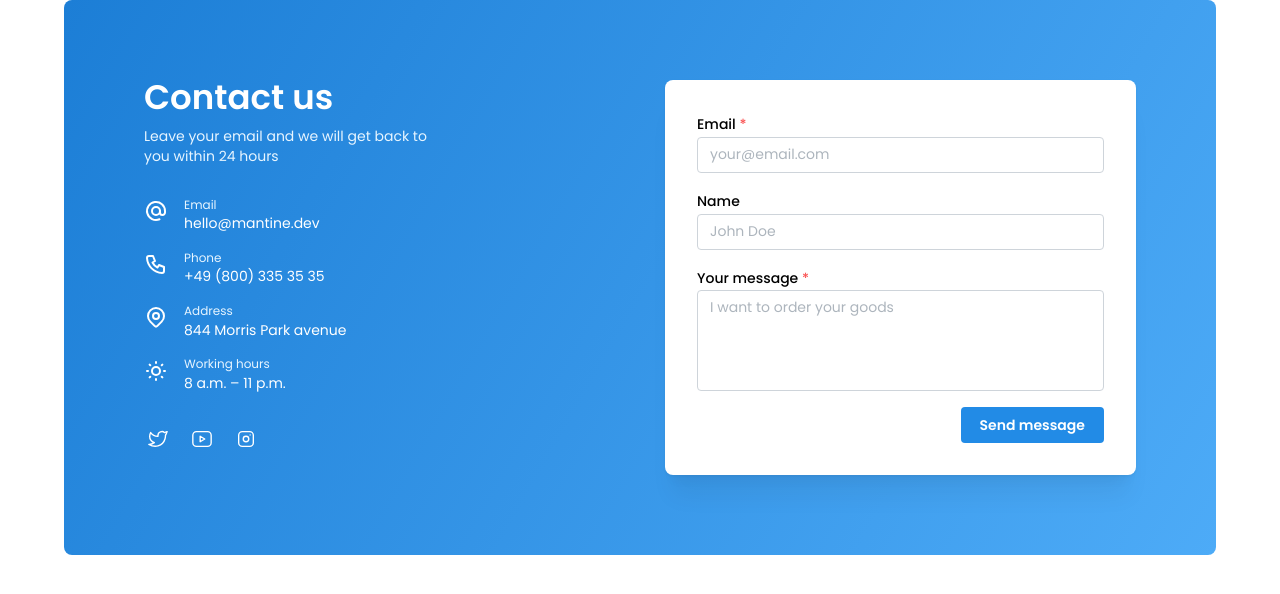
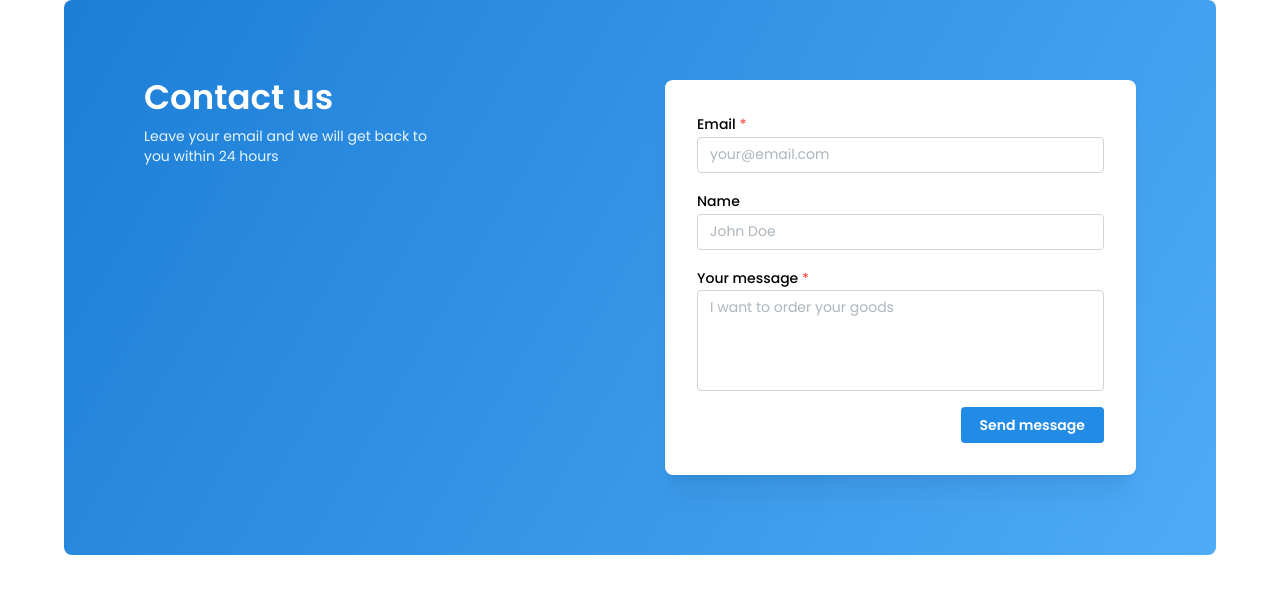
Before and after one commit to renras/hblcareers-assessment, a Next.js app: page / in a window 1280 px wide. Shown: the top 594 px of the page. Built offline with nearby package versions, Linux system fonts and the light colour scheme.

Commit message:
remove unneeded components

```diff
--- a/src/components/LeadCapturingForm/ContactIcons.module.css
+++ /dev/null
@@ -1,18 +0,0 @@
-.wrapper {
-  display: flex;
-  align-items: center;
-  color: var(--mantine-color-white);
-}
-
-.icon {
-  margin-right: var(--mantine-spacing-md);
-  background-color: transparent;
-}
-
-.title {
-  color: var(--mantine-color-blue-0);
-}
-
-.description {
-  color: var(--mantine-color-white);
-}
--- a/src/components/LeadCapturingForm/ContactIcons.tsx
+++ /dev/null
@@ -1,46 +0,0 @@
-import { IconAt, IconMapPin, IconPhone, IconSun } from "@tabler/icons-react";
-import { Box, Stack, Text } from "@mantine/core";
-import classes from "./ContactIcons.module.css";
-
-interface ContactIconProps
-  extends Omit<React.ComponentPropsWithoutRef<"div">, "title"> {
-  icon: typeof IconSun;
-  title: React.ReactNode;
-  description: React.ReactNode;
-}
-
-function ContactIcon({
-  icon: Icon,
-  title,
-  description,
-  ...others
-}: ContactIconProps) {
-  return (
-    <div className={classes.wrapper} {...others}>
-      <Box mr="md">
-        <Icon size={24} />
-      </Box>
-
-      <div>
-        <Text size="xs" className={classes.title}>
-          {title}
-        </Text>
-        <Text className={classes.description}>{description}</Text>
-      </div>
-    </div>
-  );
-}
-
-const MOCKDATA = [
-  { title: "Email", description: "hello@mantine.dev", icon: IconAt },
-  { title: "Phone", description: "+49 (800) 335 35 35", icon: IconPhone },
-  { title: "Address", description: "844 Morris Park avenue", icon: IconMapPin },
-  { title: "Working hours", description: "8 a.m. – 11 p.m.", icon: IconSun },
-];
-
-export function ContactIconsList() {
-  const items = MOCKDATA.map((item, index) => (
-    <ContactIcon key={index} {...item} />
-  ));
-  return <Stack>{items}</Stack>;
-}
--- a/src/components/LeadCapturingForm/LeadCapturingForm.tsx
+++ b/src/components/LeadCapturingForm/LeadCapturingForm.tsx
@@ -1,10 +1,4 @@
 import {
-  IconBrandInstagram,
-  IconBrandTwitter,
-  IconBrandYoutube,
-} from "@tabler/icons-react";
-import {
-  ActionIcon,
   Button,
   Group,
   SimpleGrid,
@@ -13,23 +7,9 @@ import {
   TextInput,
   Title,
 } from "@mantine/core";
-import { ContactIconsList } from "./ContactIcons";
-import classes from "./ContactUs.module.css";
-
-const social = [IconBrandTwitter, IconBrandYoutube, IconBrandInstagram];
+import classes from "./LeadCapturingForm.module.css";
 
 export default function LeadCapturingForm() {
-  const icons = social.map((Icon, index) => (
-    <ActionIcon
-      key={index}
-      size={28}
-      className={classes.social}
-      variant="transparent"
-    >
-      <Icon size={22} stroke={1.5} />
-    </ActionIcon>
-  ));
-
   return (
     <div className={classes.wrapper}>
       <SimpleGrid cols={{ base: 1, sm: 2 }} spacing={50}>
@@ -38,10 +18,6 @@ export default function LeadCapturingForm() {
           <Text className={classes.description} mt="sm" mb={30}>
             Leave your email and we will get back to you within 24 hours
           </Text>
-
-          <ContactIconsList />
-
-          <Group mt="xl">{icons}</Group>
         </div>
         <div className={classes.form}>
           <TextInput
```
Also changed, not shown: src/components/LeadCapturingForm/LeadCapturingForm.module.css (renamed from src/components/LeadCapturingForm/ContactUs.module.css).
